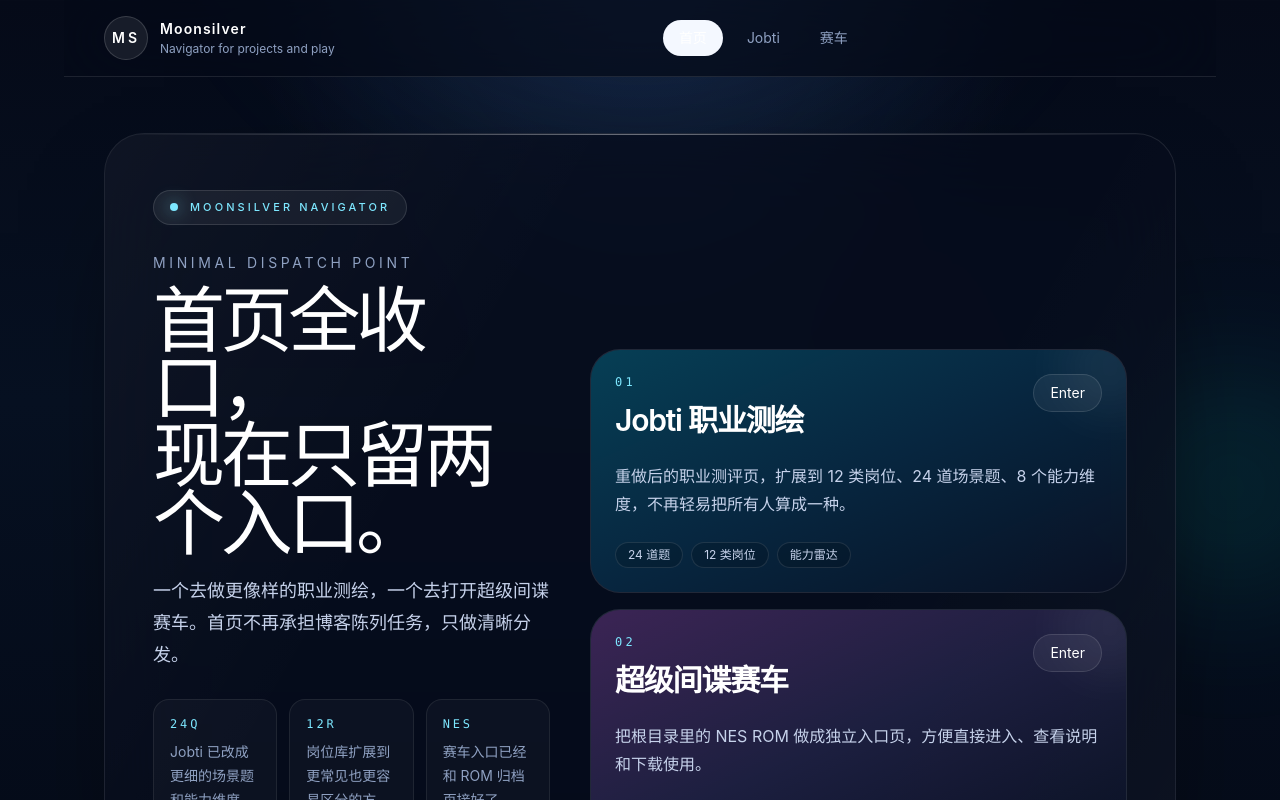
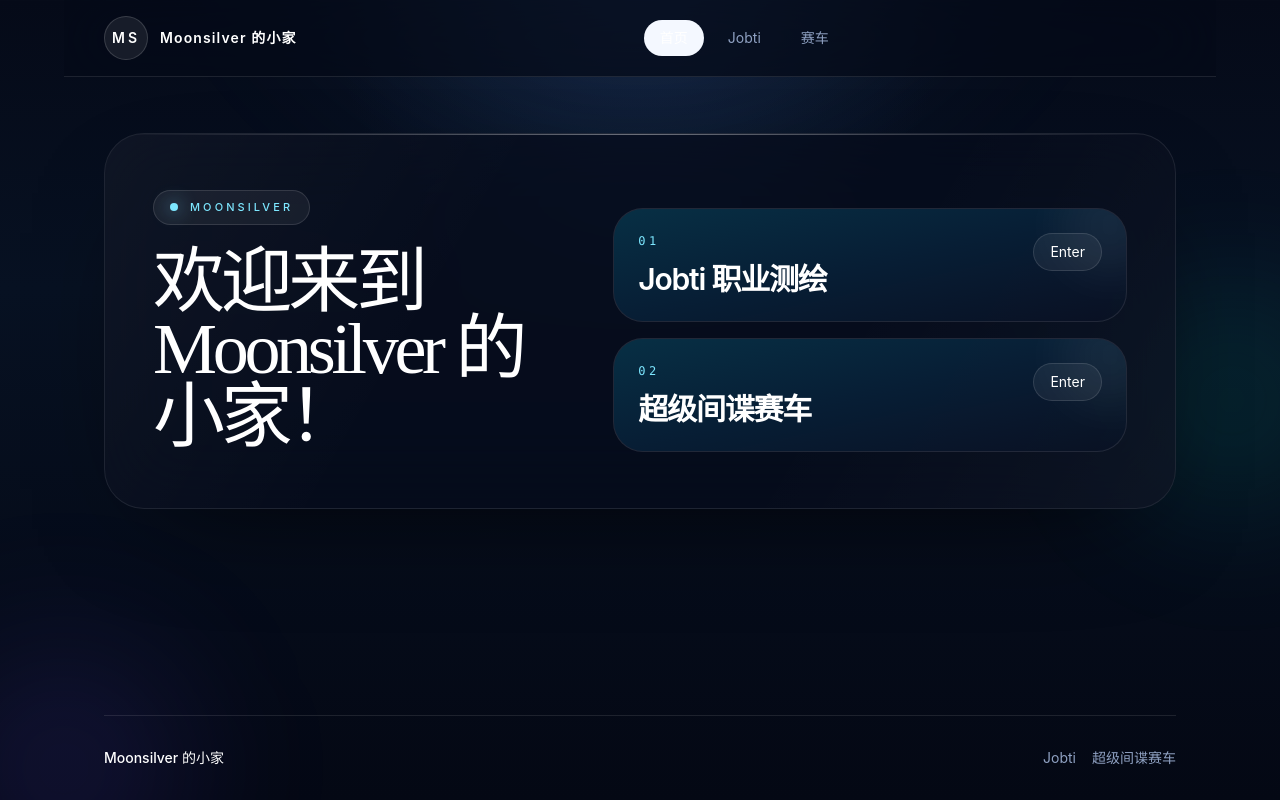
Before and after one commit to Lin-Jiong-HDU/moonsilver-blog, a Next.js app: page / in a window 1280 px wide. Shown: the top 800 px of the page. Built offline with nearby package versions, Linux system fonts and the light colour scheme.

Commit message:
feat:修改一下主页

```diff
--- a/app/layout.tsx
+++ b/app/layout.tsx
@@ -5,24 +5,21 @@
 
 export const metadata: Metadata = {
   title: {
-    default: "Moonsilver Navigator",
-    template: "%s | Moonsilver Navigator",
+    default: "Moonsilver 的小家",
+    template: "%s | Moonsilver 的小家",
   },
-  description:
-    "Moonsilver 的极简导航站，目前保留 Jobti 职业测绘和超级间谍赛车两个主要入口。",
-  keywords: ["Moonsilver", "导航站", "Jobti", "职业测评", "NES", "超级间谍赛车"],
+  description: "Moonsilver 的小家。",
+  keywords: ["Moonsilver", "Jobti", "职业测评", "NES", "超级间谍赛车"],
   openGraph: {
-    title: "Moonsilver Navigator",
-    description:
-      "一个只保留关键入口的个人导航站：Jobti 职业测绘与超级间谍赛车。",
+    title: "Moonsilver 的小家",
+    description: "Moonsilver 的小家。",
     type: "website",
     locale: "zh_CN",
   },
   twitter: {
     card: "summary_large_image",
-    title: "Moonsilver Navigator",
-    description:
-      "一个只保留关键入口的个人导航站：Jobti 职业测绘与超级间谍赛车。",
+    title: "Moonsilver 的小家",
+    description: "Moonsilver 的小家。",
   },
 };
 
@@ -57,10 +54,7 @@
                   </div>
                   <div className="space-y-0.5">
                     <p className="text-sm font-semibold tracking-[0.08em] text-white">
-                      Moonsilver
-                    </p>
-                    <p className="text-xs text-[var(--muted)]">
-                      Navigator for projects and play
+                      Moonsilver 的小家
                     </p>
                   </div>
                 </Link>
@@ -76,10 +70,7 @@
             <footer className="border-t border-white/10 py-8">
               <div className="flex flex-col gap-4 text-sm text-[var(--muted)] sm:flex-row sm:items-end sm:justify-between">
                 <div className="space-y-1">
-                  <p className="font-medium text-white">Moonsilver 导航站</p>
-                  <p>
-                    这一版只保留两个主要入口，让首页像一个清晰的分发台，而不是内容堆场。
-                  </p>
+                  <p className="font-medium text-white">Moonsilver 的小家</p>
                 </div>
                 <div className="flex flex-wrap gap-4">
                   <Link
--- a/app/page.tsx
+++ b/app/page.tsx
@@ -5,21 +5,11 @@
     href: "/jobti",
     index: "01",
     title: "Jobti 职业测绘",
-    summary:
-      "重做后的职业测评页，扩展到 12 类岗位、24 道场景题、8 个能力维度，不再轻易把所有人算成一种。",
-    meta: ["24 道题", "12 类岗位", "能力雷达"],
-    accent:
-      "from-cyan-400/30 via-sky-400/16 to-transparent",
   },
   {
     href: "/super-spy-racer",
     index: "02",
     title: "超级间谍赛车",
-    summary:
-      "把根目录里的 NES ROM 做成独立入口页，方便直接进入、查看说明和下载使用。",
-    meta: ["NES ROM", "归档入口", "极速模式"],
-    accent:
-      "from-fuchsia-400/28 via-violet-400/16 to-transparent",
   },
 ];
 
@@ -36,47 +26,16 @@
           className="pointer-events-none absolute inset-x-0 top-0 h-px bg-[linear-gradient(90deg,transparent,rgba(255,255,255,0.4),transparent)]"
         />
 
-        <div className="relative grid gap-10 lg:grid-cols-[0.85fr_1.15fr] lg:items-end">
-          <div className="space-y-7">
+        <div className="relative grid gap-10 lg:grid-cols-[0.9fr_1.1fr] lg:items-end">
+          <div className="space-y-6">
             <div className="inline-flex items-center gap-3 rounded-full border border-white/12 bg-white/6 px-4 py-2 text-[11px] font-medium uppercase tracking-[0.28em] text-[var(--accent-strong)]">
               <span className="h-2 w-2 rounded-full bg-[var(--accent-strong)] shadow-[0_0_18px_rgba(125,231,255,0.9)]" />
-              Moonsilver Navigator
+              Moonsilver
             </div>
 
-            <div className="space-y-4">
-              <p className="text-sm uppercase tracking-[0.26em] text-[var(--muted)]">
-                Minimal Dispatch Point
-              </p>
             <h1 className="max-w-3xl font-serif text-5xl leading-[0.94] tracking-[-0.06em] text-white sm:text-6xl lg:text-7xl">
-                首页全收口，
-                <br />
-                现在只留两个入口。
+              欢迎来到 Moonsilver 的小家！
             </h1>
-              <p className="max-w-xl text-base leading-8 text-[var(--muted-strong)] sm:text-lg">
-                一个去做更像样的职业测绘，一个去打开超级间谍赛车。首页不再承担博客陈列任务，只做清晰分发。
-              </p>
-            </div>
-
-            <div className="grid gap-3 text-sm text-[var(--muted)] sm:grid-cols-3">
-              <div className="rounded-2xl border border-white/8 bg-white/[0.03] px-4 py-4">
-                <p className="font-mono text-xs tracking-[0.24em] text-[var(--accent-strong)]">
-                  24Q
-                </p>
-                <p className="mt-2 leading-6">Jobti 已改成更细的场景题和能力维度。</p>
-              </div>
-              <div className="rounded-2xl border border-white/8 bg-white/[0.03] px-4 py-4">
-                <p className="font-mono text-xs tracking-[0.24em] text-[var(--accent-strong)]">
-                  12R
-                </p>
-                <p className="mt-2 leading-6">岗位库扩展到更常见也更容易区分的方向。</p>
-              </div>
-              <div className="rounded-2xl border border-white/8 bg-white/[0.03] px-4 py-4">
-                <p className="font-mono text-xs tracking-[0.24em] text-[var(--accent-strong)]">
-                  NES
-                </p>
-                <p className="mt-2 leading-6">赛车入口已经和 ROM 归档页接好了。</p>
-              </div>
-            </div>
           </div>
 
           <div className="grid gap-4">
@@ -88,15 +47,14 @@
               >
                 <div
                   aria-hidden
-                  className={`pointer-events-none absolute inset-0 bg-gradient-to-br ${item.accent} opacity-80 transition-opacity duration-300 group-hover:opacity-100`}
+                  className="pointer-events-none absolute inset-0 bg-gradient-to-br from-cyan-400/20 via-sky-400/10 to-transparent opacity-80 transition-opacity duration-300 group-hover:opacity-100"
                 />
                 <div
                   aria-hidden
                   className="pointer-events-none absolute right-[-2rem] top-[-2rem] h-24 w-24 rounded-full border border-white/10 bg-white/6 blur-xl"
                 />
 
-                <div className="relative flex h-full flex-col gap-6">
-                  <div className="flex items-start justify-between gap-6">
+                <div className="relative flex h-full items-start justify-between gap-6">
                   <div className="space-y-3">
                     <p className="font-mono text-xs tracking-[0.28em] text-[var(--accent-strong)]">
                       {item.index}
@@ -109,22 +67,6 @@
                     Enter
                   </span>
                 </div>
-
-                  <p className="max-w-2xl text-sm leading-7 text-[var(--muted-strong)] sm:text-base">
-                    {item.summary}
-                  </p>
-
-                  <div className="flex flex-wrap gap-2">
-                    {item.meta.map((tag) => (
-                      <span
-                        key={tag}
-                        className="rounded-full border border-white/10 bg-black/15 px-3 py-1 text-xs text-[var(--muted-strong)]"
-                      >
-                        {tag}
-                      </span>
-                    ))}
-                  </div>
-                </div>
               </Link>
             ))}
           </div>
```
Lines whose indentation alone changed are shown as unchanged.
